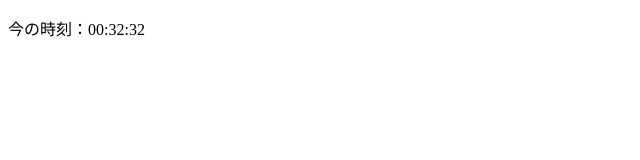
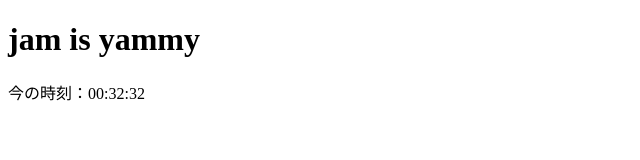
Before and after one commit to tamatona25/try, a plain HTML site: page index.html in a window 1280 px wide. Shown: the whole page, without its empty margins (0-640 px from the left). Drawn offline with Linux system fonts and the light colour scheme.

Commit message:
Update index.html

```diff
--- a/index.html
+++ b/index.html
@@ -6,7 +6,7 @@
  </head>
 
 <body>
-
+<h1>jam is yammy</h1>
   <p id="realtime"></p>
 <script src="script.js"></script>
 </body>
```
